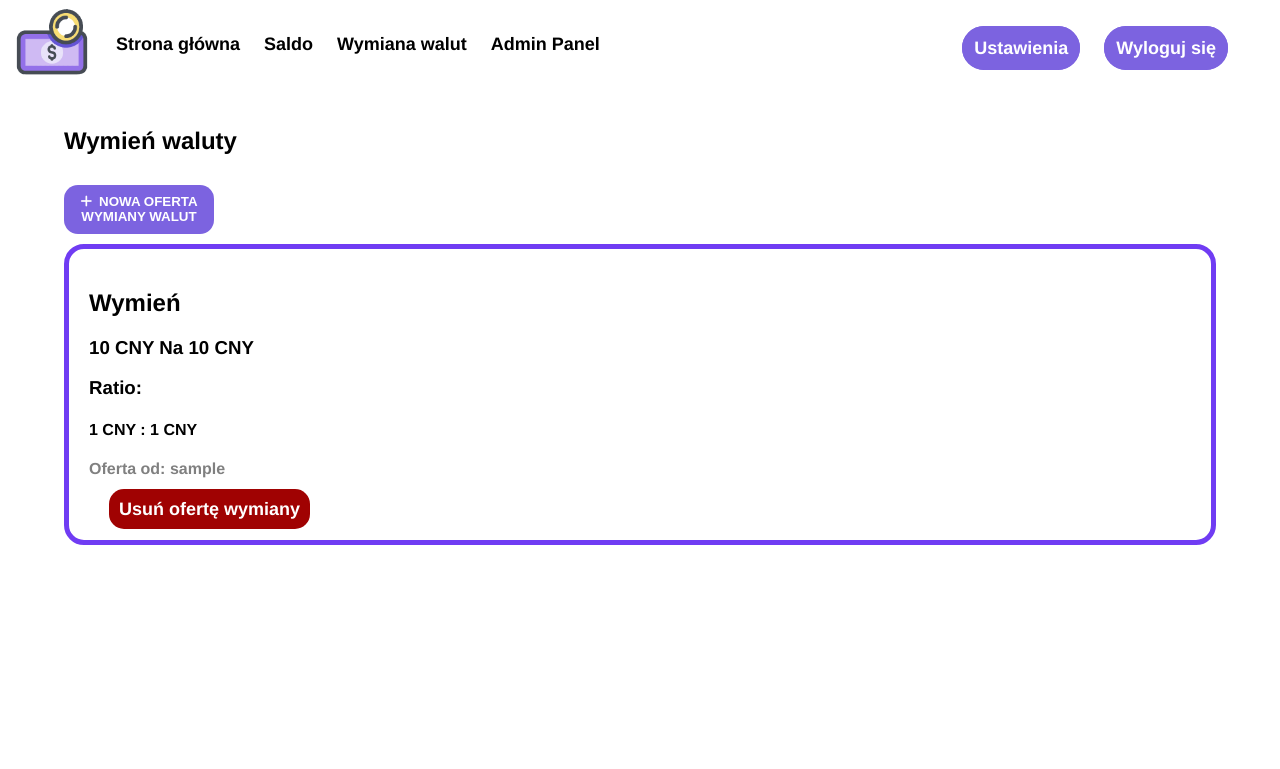
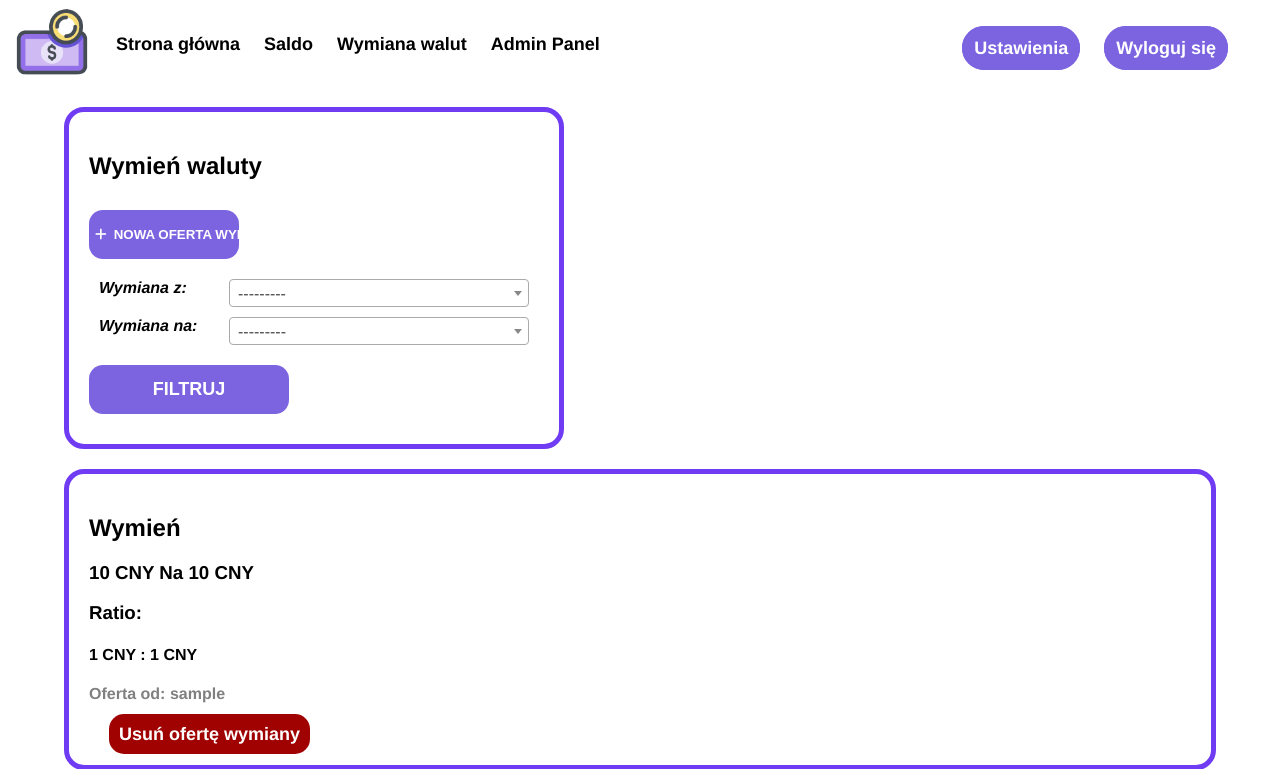
Before and after one commit to Eg-Nickname/django-bank, a Django app: page /wymiana_walut/ in a window 1280 px wide. Shown: the top 769 px of the page. Run offline with Django 4.2, Linux system fonts and the light colour scheme; a user stored in the database is signed in; tables that the repository leaves empty hold one stand-in row (values such as "Sample post"); some libraries are stand-ins or nearby versions.

Commit message:
Added filtering in exchange section

```diff
--- /dev/null
+++ b/exchange/filters.py
@@ -0,0 +1,8 @@
+import django_filters
+
+from exchange.models import ExchangeListing
+
+class ExchangeListingFilter(django_filters.FilterSet):
+    class Meta:
+        model = ExchangeListing
+        fields = ['exchange_from', 'exchange_to']
--- a/exchange/static/exchange/exchange.css
+++ b/exchange/static/exchange/exchange.css
@@ -9,6 +9,15 @@
 }
 #id_exchange_from,  #id_exchange_to{
     width: 300px;
+}
+
+.exchange-info{
+    max-width: 450px;
+    border: 5px solid #703cf3;
+    border-radius: 20px;
+    margin-bottom: 20px;
+    white-space: nowrap;
+    padding: 20px;
 }
 
 /*Exchange listings */
@@ -57,7 +66,11 @@
     transition-duration: 250ms;
 }
 
-#id_amount_exchanged,  #id_amount_recived{
+#NewExchaneListing_exchange_from, #NewExchaneListing_exchange_to{
+    width: 280px;
+}
+
+#NewExchaneListing_amount_owned,  #NewExchaneListing_amount_wanted{
     padding: 0 20px;
     width: 241px;
     color: #444;
--- a/exchange/templates/exchange/exchange.html
+++ b/exchange/templates/exchange/exchange.html
@@ -51,8 +51,8 @@
     <script src="https://cdn.jsdelivr.net/npm/select2@4.1.0-beta.1/dist/js/select2.min.js"></script>
     <script>
         $(document).ready(function() {
-          $('#id_exchange_from').select2();
-          $('#id_exchange_to').select2();
+          $('#NewExchaneListing_exchange_from').select2();
+          $('#NewExchaneListing_exchange_to').select2();
       });
       </script>
        <script>
@@ -62,10 +62,43 @@
       </script>
 
 
+    <script>
+      $(document).ready(function() {
+        $('#id_exchange_from').select2();
+    });
+    </script>
+
+    <script>
+      $(document).ready(function() {
+        $('#id_exchange_to').select2();
+    });
+    </script>
+
+
     <div class="exchange-listings-container">
-      <h2>Wymień waluty</h2> <button onclick="togglePopup()" class="buton-przelew"><i class="fas fa-plus"></i>Nowa Oferta Wymiany Walut</button>
+      <div >
+        <div class="exchange-info">
+          <h2>Wymień waluty</h2> <button onclick="togglePopup()" class="buton-przelew"><i class="fas fa-plus"></i>Nowa Oferta Wymiany Walut</button>
 
-      {% for exchange_listing in exchange_listings %}
+          <form method="get">
+            {% for field in exchangelisting_filter.form %}
+
+              <div class="input-box filter-box">
+                  <i>{{field.label}}:</i>
+                  <br>
+                  {{field}}
+              </div>
+
+              {% for error in transaction_form.field.errors %}
+                  <p class="login-error">{{error}}</p>
+              {% endfor %}
+            {% endfor %}
+            <button type="submit" class="buton-przelew nowy-przelew">Filtruj</button>
+          </form>
+        </div>
+      </div>
+
+      {% for exchange_listing in exchange_listings.qs %}
       <div class="exchange-listing">
         <h2>Wymień</h2>
         <h3>{{exchange_listing.amount_wanted}} {{exchange_listing.exchange_to}} Na {{exchange_listing.amount_owned}} {{exchange_listing.exchange_from}}</h3>
--- a/exchange/views.py
+++ b/exchange/views.py
@@ -1,10 +1,14 @@
 from django.dispatch import receiver
 from django.shortcuts import get_object_or_404, render, redirect
+
 from exchange.forms import NewExchaneListing, ExchangeMoneyForm
 from exchange.models import ExchangeListing
+from exchange.filters import ExchangeListingFilter
 from exchange.nwd import NWD
 
 from transactions.models import Transaction
+
+
 
 from django.contrib import messages
 
@@ -12,10 +16,14 @@ def exchange_viev(request):
     if not request.user.is_authenticated:
         return redirect("login")
     exchange_listings = ExchangeListing.objects.all()
-    exchange_form = NewExchaneListing()
+    exchangelisting_filter = ExchangeListingFilter(request.GET, queryset=exchange_listings)
+    exchange_listings = exchangelisting_filter
+
+    exchange_form = NewExchaneListing(auto_id="NewExchaneListing_%s")
     context = {
         'exchange_listings' : exchange_listings,
-        'exchange_form' : exchange_form
+        'exchange_form' : exchange_form,
+        'exchangelisting_filter' : exchangelisting_filter,
     }
 
     if request.POST and 'new-exchange-listing' in request.POST:
```
